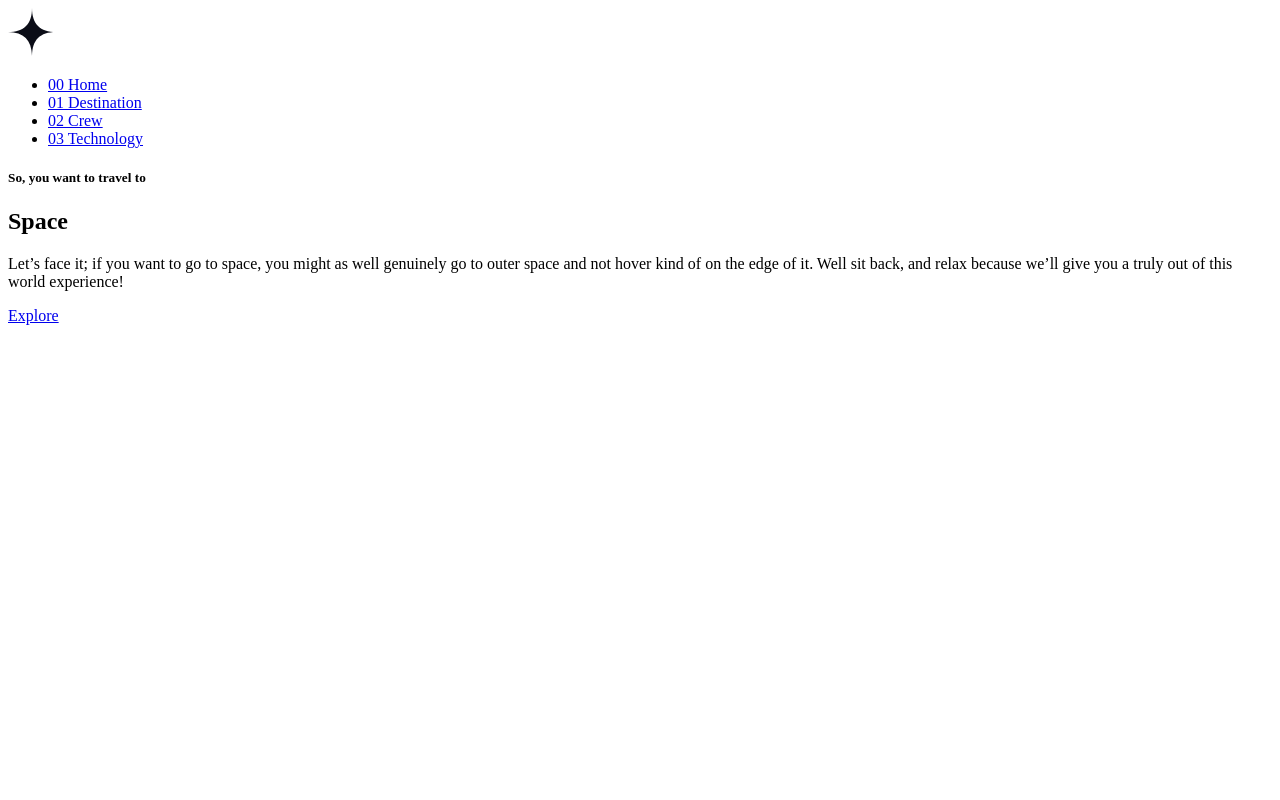
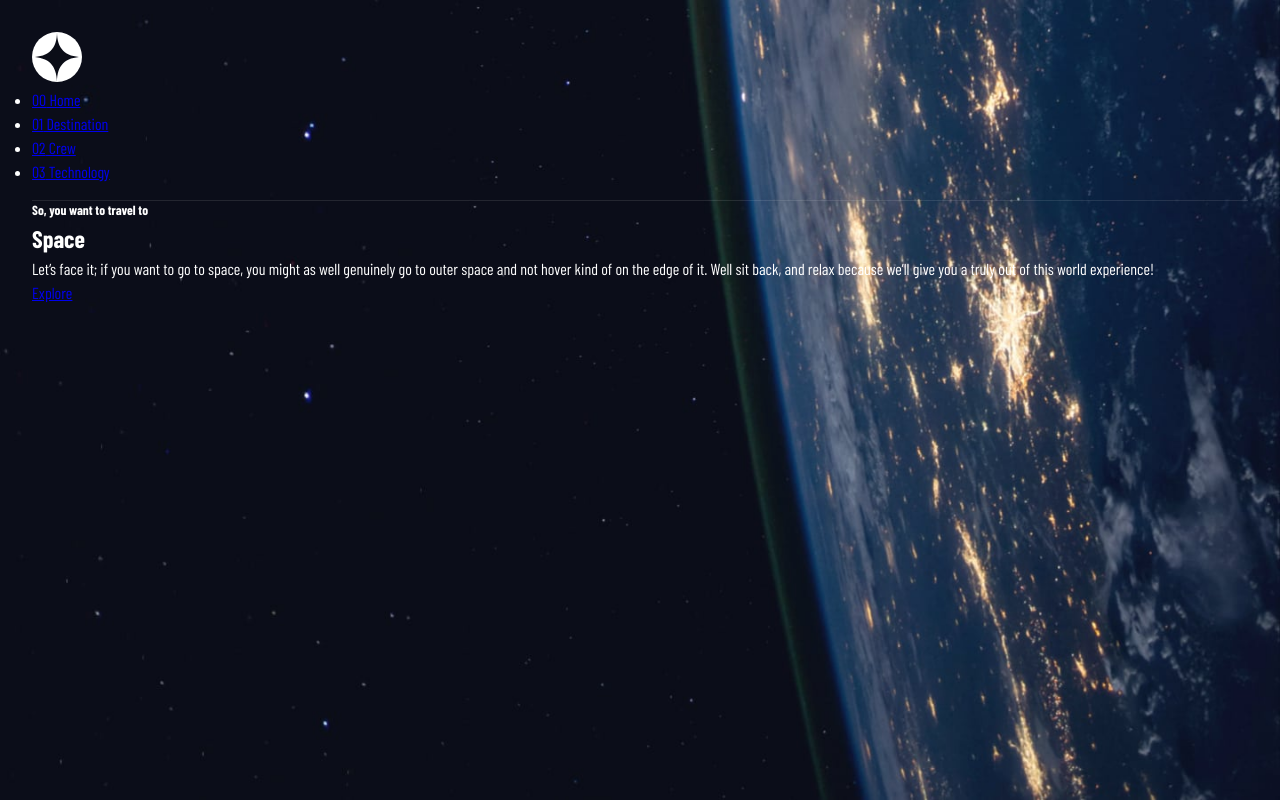
Before and after one commit to yas-techie/space-tourism-website, a plain HTML site: page index.html in a window 1280 px wide. Drawn offline with nearby package versions, Linux system fonts and the light colour scheme; a web font is replaced by a local one.

Commit message:
Updated style.css and index.html
1.added body style
2.logo
3. font link and span

```diff
--- a/css/style.css
+++ b/css/style.css
@@ -0,0 +1,35 @@
+/* === RESET === */
+* {
+  margin: 0;
+  padding: 0;
+  box-sizing: border-box;
+}
+
+body {
+  font-family: 'Barlow Condensed', sans-serif;
+  color: #ffffff;
+  background-color: #0b0d17;
+  background-image: url(../assets/home/background-home-desktop.jpg);
+  background-size: cover;
+  background-repeat: no-repeat;
+  background-position: center;
+  min-height: 100vh;
+  line-height: 1.5;
+  padding: 2rem;
+}
+
+/* === HEADER === */
+
+.primary-header{
+    border-bottom: 1px solid rgba(255,255,255,0.1);
+    padding-bottom: 1rem;
+}
+
+.logo img {
+  width: 50px;
+}
+
+
+/* === HOME MAIN CONTENT === */
+
+/* === EXPLORE BUTTON === */
--- a/index.html
+++ b/index.html
@@ -5,6 +5,7 @@
   <meta charset="UTF-8">
   <meta name="viewport" content="width=device-width, initial-scale=1.0">
 
+  <link href="https://fonts.googleapis.com/css2?family=Barlow+Condensed:wght@300;400;700&family=Bellefair&display=swap" rel="stylesheet" />
   <link rel="icon" type="image/png" sizes="32x32" href="./assets/favicon-32x32.png">
   <link rel="stylesheet" href="css/style.css" />
 
@@ -13,15 +14,25 @@
 
 <body class="home">
 <header class="primary-header">
+  <div class="logo-section">
+
   <div class="logo">
     <img src="assets/shared/logo.svg" alt="Space logo">
   </div>
+
+  <div class="logo-line">
+
+
+  </div>
+
+  </div>
+
   <nav class="main-nav">
     <ul>
-      <li><a href="index.html">00 Home</a></li>
-      <li><a href="destination.html">01 Destination</a></li>
-      <li><a href="crew.html">02 Crew</a></li>
-      <li><a href="technology.html">03 Technology</a></li>
+      <li><a href="index.html"><span>00</span> Home</a></li>
+      <li><a href="destination.html"><span>01</span> Destination</a></li>
+      <li><a href="crew.html"><span>02</span> Crew</a></li>
+      <li><a href="technology.html"><span>03</span> Technology</a></li>
     </ul>
   </nav>
 </header>
```
